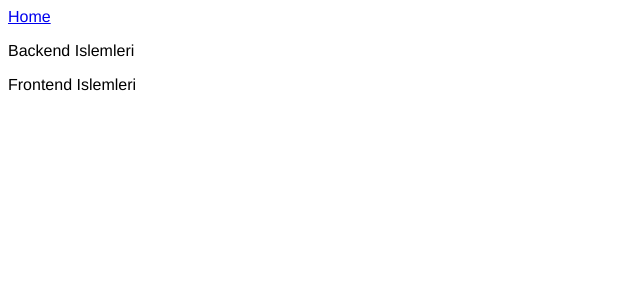
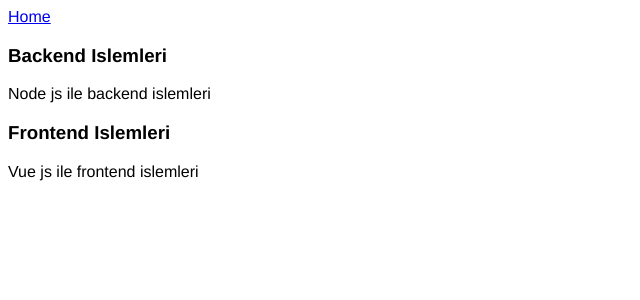
Before and after one commit to eflatuna/jira, a Vue app: page / in a window 1280 px wide. Shown: the top 300 px of the page, without its empty margins (0-640 px from the left). Built offline with nearby package versions, Linux system fonts and the light colour scheme; data requests are answered from the project's data file.

Commit message:
`Added SingleTask component to display individual tasks in HomeView`

```diff
--- /dev/null
+++ b/src/components/SingleTask.vue
@@ -0,0 +1,18 @@
+<template>
+	<div class="task">
+		<div class="actions">
+			<h3>{{ task.title }}</h3>
+		</div>
+		<div class="details">
+			<p>{{ task.details }}</p>
+		</div>
+	</div>
+</template>
+
+<script>
+export default {
+	props: ["task"],
+};
+</script>
+
+<style></style>
--- a/src/views/HomeView.vue
+++ b/src/views/HomeView.vue
@@ -1,15 +1,18 @@
 <template>
 	<div v-if="tasks.length">
 		<div v-for="task in tasks" key="task.id">
-			<p>{{ task.title }}</p>
+			<SingleTask :task="task" />
 		</div>
 	</div>
 </template>
 
 <script>
+import SingleTask from "../components/SingleTask.vue";
 export default {
 	name: "HomeView",
-	components: {},
+	components: {
+		SingleTask,
+	},
 	data() {
 		return {
 			tasks: [],
```
